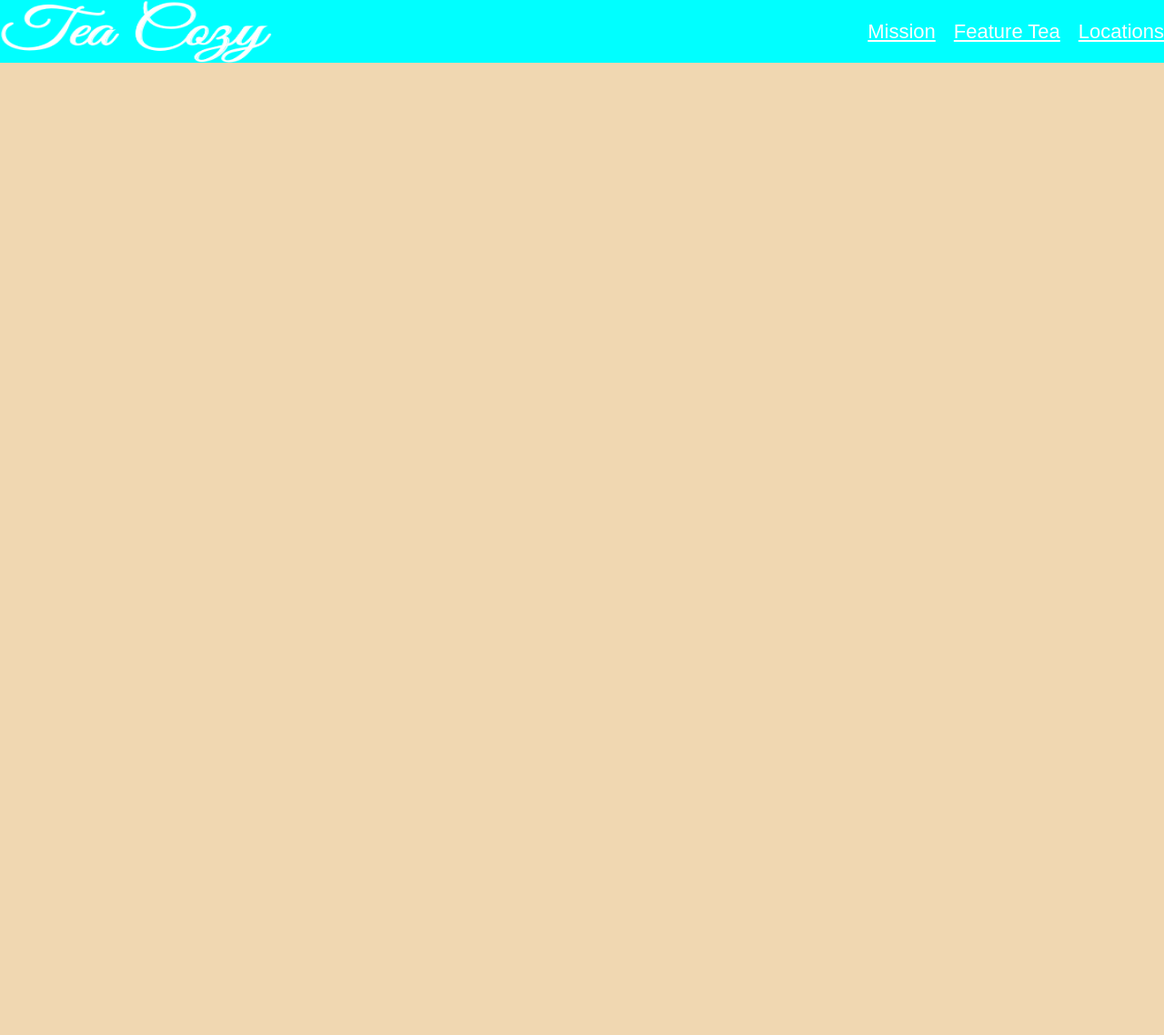
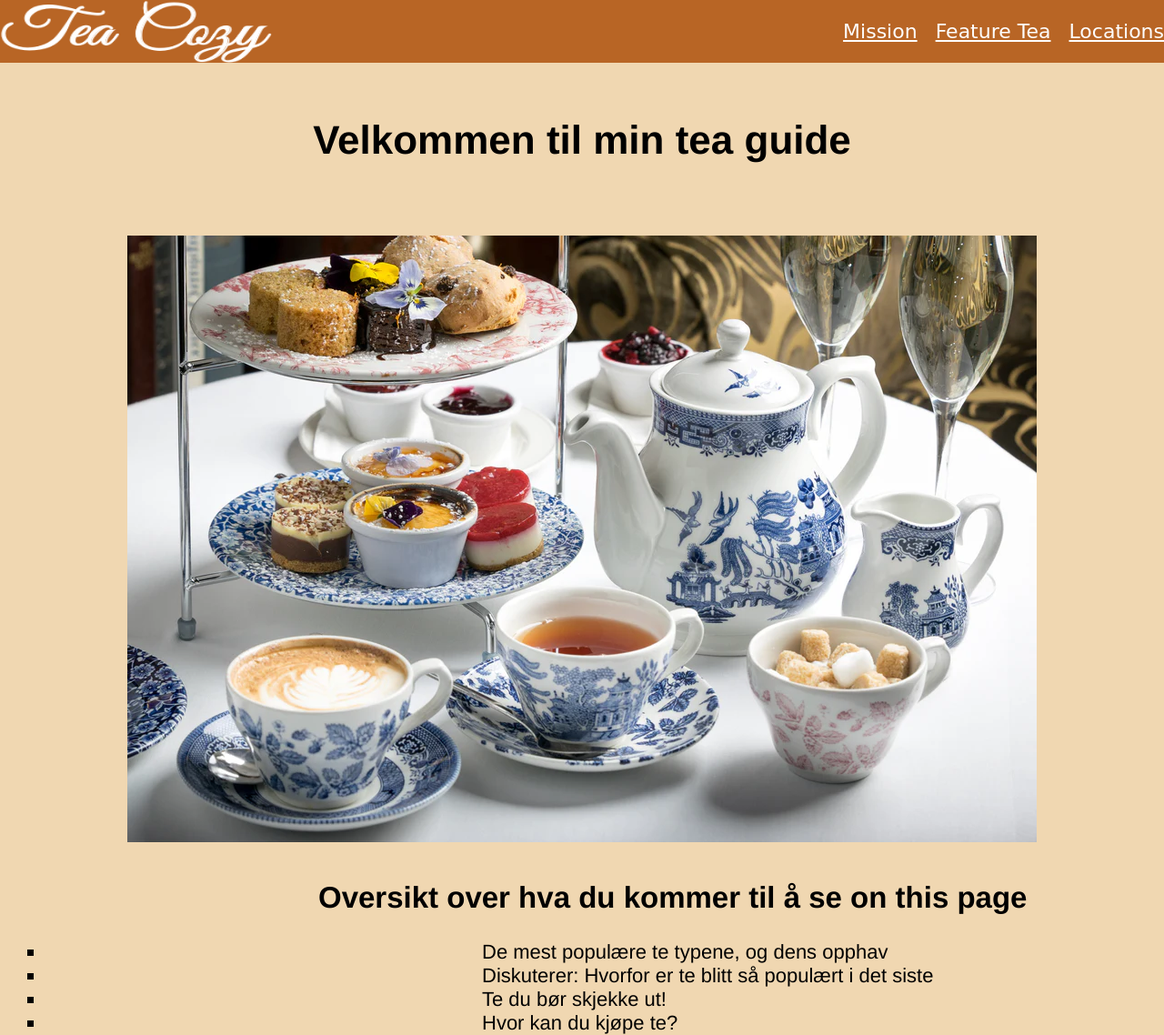
Before and after one commit to annenorenes/annenorenes.github.io, a plain HTML site: page CA/tea party/index.html in a window 1280 px wide. Shown: the whole page at 91% size. Before the commit the page ends 1000 px from the top, so only its background shows below. Drawn offline with Linux system fonts and the light colour scheme.

Commit message:
arbeid morgen

```diff
--- a/CA/grid template areas/stilark.css
+++ b/CA/grid template areas/stilark.css
@@ -41,8 +41,3 @@ footer {
   background-color: dodgerblue;
   grid-area: footer;
 }
-
-.container{
-  display: grid;
-  justify-items: left;
-}
--- a/CA/tea party/index.html
+++ b/CA/tea party/index.html
@@ -21,6 +21,34 @@
         </nav>
     </header>
 
+    <div class="headline">
+        <h1> Velkommen til min tea guide</h1>
+    </div>
+
+    <div class="framside">
+        <img src="/CA/tea party/bilder/shutterstock_538618711.webp" width="1000px" alt="Start bilde">
+    </div>
+
+
+
+    <main>
+        <h2> Oversikt over hva du kommer til å se on this page </h2>
+        <div class="oversikt">
+            <ul>
+                <li> De mest populære te typene, og dens opphav </li>
+                <li> Diskuterer: Hvorfor er te blitt så populært i det siste </li>
+                <li> Te du bør skjekke ut!</li>
+                <li> Hvor kan du kjøpe te?</li>
+            </ul>
+
+
+        </div>
+
+
+
+
+    </main>
+
 
 </body>
 </html>
--- a/CA/tea party/stilark.css
+++ b/CA/tea party/stilark.css
@@ -9,7 +9,7 @@ html, body {
 
 header nav {
     height: 69px;
-    background-color: aqua;
+    background-color: rgb(184, 101, 37);
 
     display: flex;
     justify-content: space-between;
@@ -31,9 +31,44 @@ header nav img {
 
 .links a{
     color: rgb(254, 254, 254);
-    font-family: fantasy;
+    font-family: cursive;
+    border-color: white;
+    border-radius: 15%;
 }
 
 .links a:hover{
-    color: #55bdba;
+    color: #ff7433;
 }
+
+
+.framside{
+    padding-top: 50px;
+
+    display: flex;
+    justify-content: center;
+    align-items: center;
+}
+
+.headline{
+
+    display: flex;
+    justify-content: center;
+    margin-top: 100px;
+}
+
+main h2{
+    padding-left: 350px;
+    padding-top: 15px;
+}
+
+.oversikt ul{
+    padding-left: 50px;
+    list-style-type: square;
+    /* margin-top: 50px;
+    background-color: #ff7433; */
+
+}
+
+.oversikt li{
+    padding-left: 480px;
+}
```
Also changed, not shown: CA/tea party/bilder/shutterstock_538618711.webp (added).
